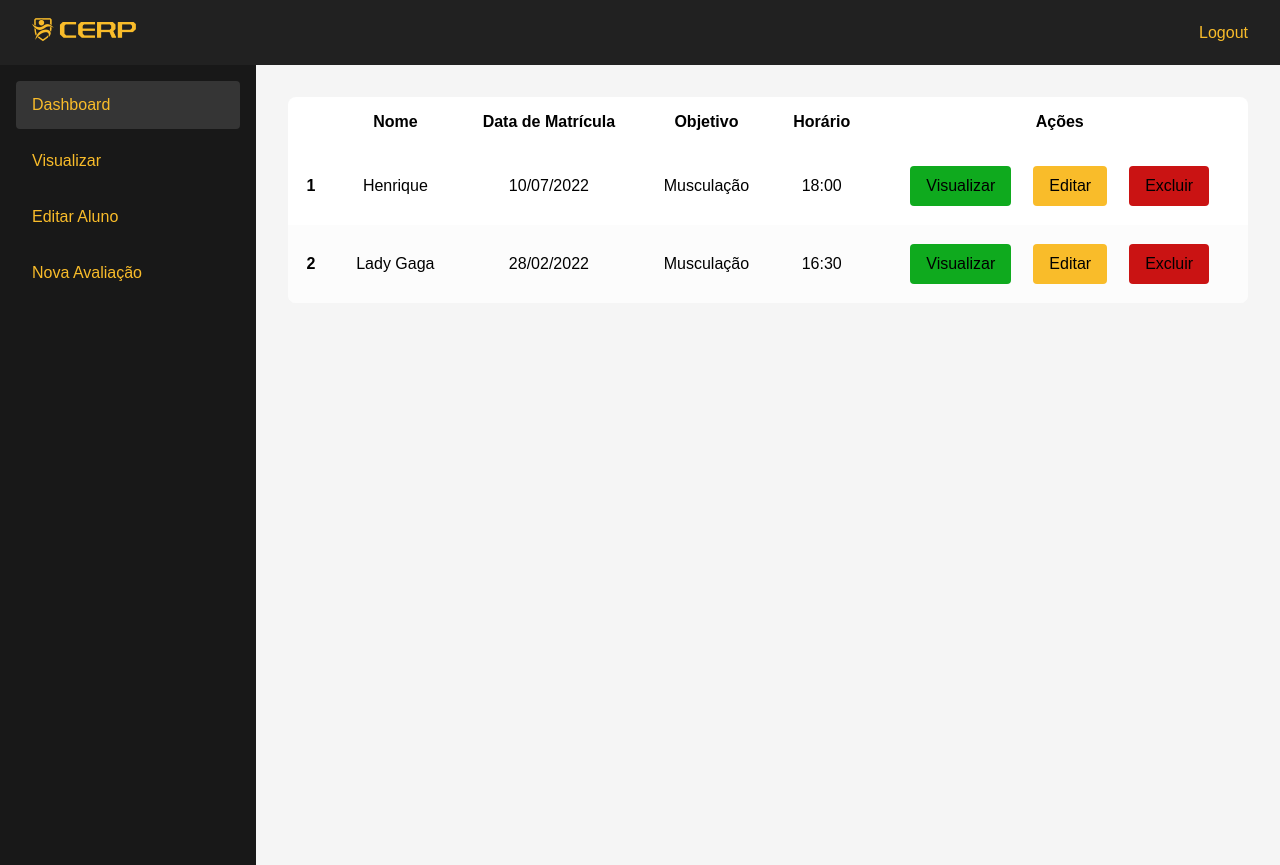
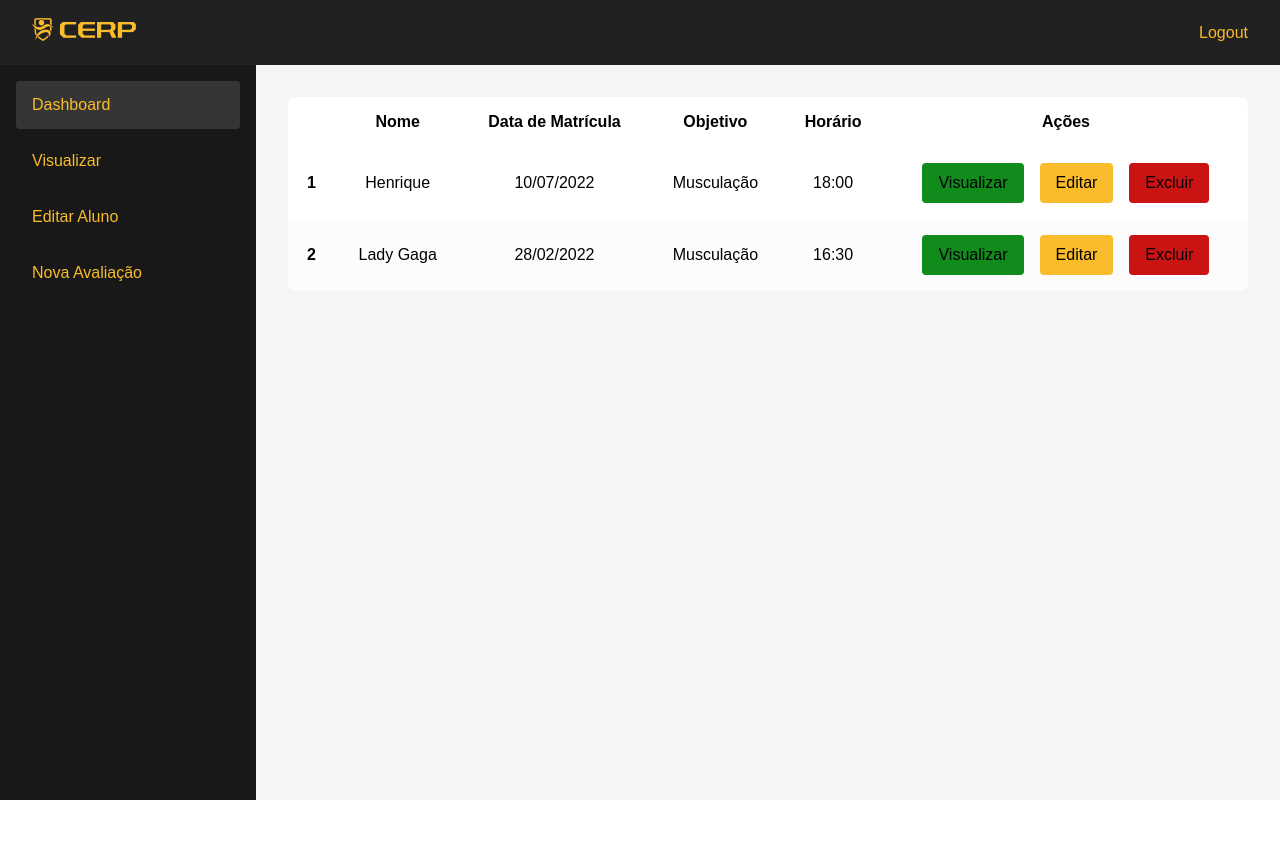
Before and after one commit to MarcusBeladona/ProjetoCERP, a React (Create React App) app in the folder client/: page / in a window 1280 px wide. After the commit the page ends 800 px from the top, so only its background shows below. Built offline with nearby package versions, Linux system fonts and the light colour scheme.

Commit message:
alterações na home

```diff
--- a/client/src/App.css
+++ b/client/src/App.css
@@ -1,6 +1,6 @@
 .App {
 	text-align: center;
-	width: 100vw;
+	/* width: 100vw; */
 	height: 100vh;
 }
 
--- a/client/src/components/Sidebar.css
+++ b/client/src/components/Sidebar.css
@@ -1,6 +1,5 @@
 .sidebar {
 	min-width: 256px;
-	height: 100vh;
 	background-color: #181818;
 	display: flex;
 	flex-direction: column;
--- a/client/src/components/Tabela.css
+++ b/client/src/components/Tabela.css
@@ -48,14 +48,3 @@ tr:nth-child(even) {
 	border: 1px solid #f9bc2a;
 	border-radius: 5px;
 }
-.visuall{
-	background-color: #0faa1e;
-}
-
-.editt{
-	background-color: #F9BC2A;
-}
-
-.delett{
-	background-color: #CA1313;
-}
--- a/client/src/components/Tabela.js
+++ b/client/src/components/Tabela.js
@@ -20,9 +20,9 @@ export function Tabela() {
 				<td className="Tabela-Objetivo">{pessoa.objetivo}</td>
 				<td className="Tabela-Horario">{pessoa.horario}</td>
 				<td className="Tabela-Botoes">
-					<button  className="visuall" onClick={() => navigate("/visualizar")}>Visualizar</button>
-					<button className="editt"onClick={() => navigate("/editarAluno")}>Editar</button>
-					<button className="delett" onClick={() => console.log("não")}>Excluir</button>
+					<button  className="c-success" onClick={() => navigate("/visualizar")}>Visualizar</button>
+					<button className="c-primary"onClick={() => navigate("/editarAluno")}>Editar</button>
+					<button className="c-warning" onClick={() => console.log("não")}>Excluir</button>
 				</td>
 			</tr>
 		);
--- a/client/src/components/TabelaAvaliacao/TabelaAvaliacao.css
+++ b/client/src/components/TabelaAvaliacao/TabelaAvaliacao.css
@@ -47,18 +47,3 @@ tr:nth-child(even){
 
 
 }
-
-.visuall{
-	background-color: #0faa1e;
-    margin: 3px;
-}
-
-.editt{
-	background-color: #F9BC2A;
-    margin: 3px;
-}
-
-.delett{
-	background-color: #CA1313;
-    margin: 3px;
-}
--- a/client/src/pages/PaginaInicial.css
+++ b/client/src/pages/PaginaInicial.css
@@ -1,5 +1,6 @@
 .PaginaInicial {
 	display: flex;
 	flex-direction: column;
-	height: inherit;
+	height: 100%;
+	width: 100%;
 }
--- a/client/src/styles/global.css
+++ b/client/src/styles/global.css
@@ -23,6 +23,7 @@ a {
 	border: none;
 	padding: 10px 16px;
 	border-radius: 4px;
+	cursor: pointer;
 }
 
 .button-primary {
```
